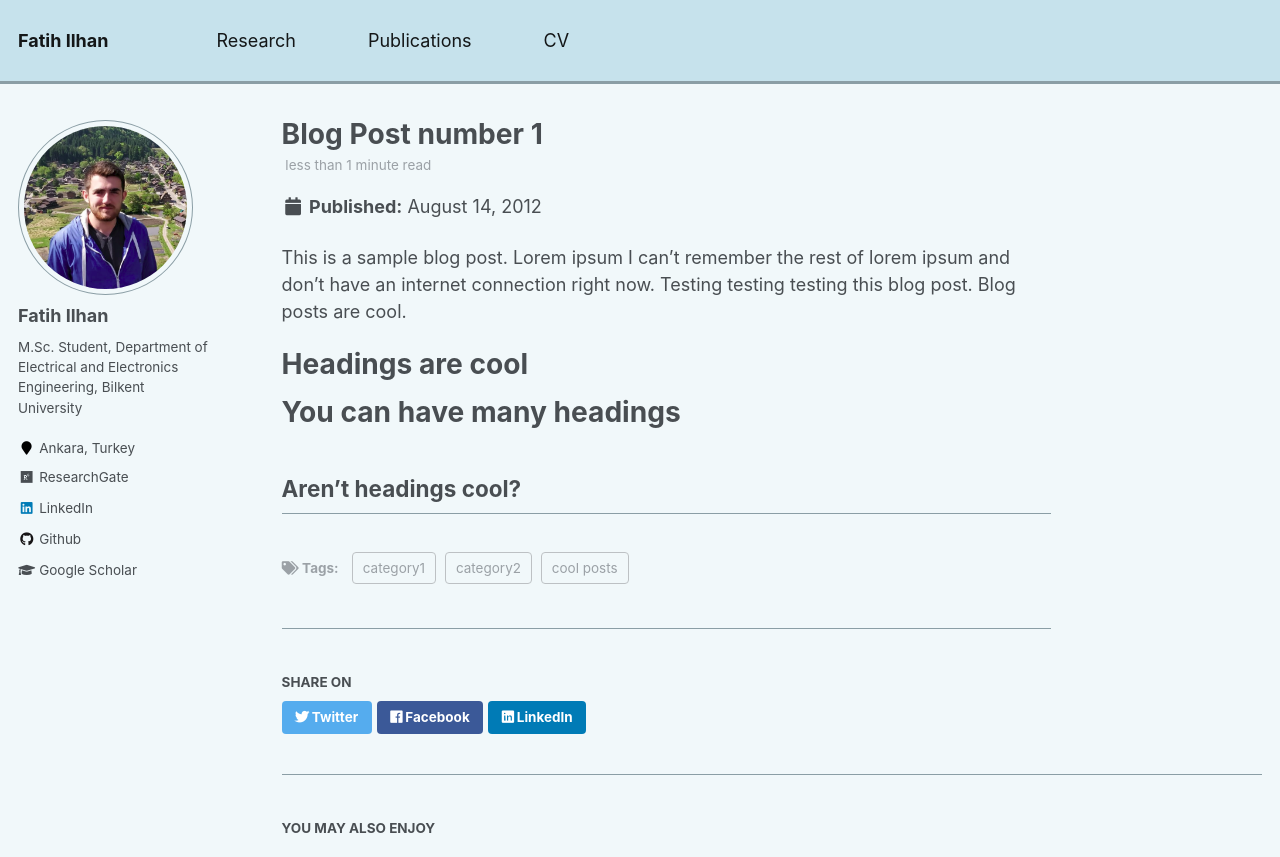
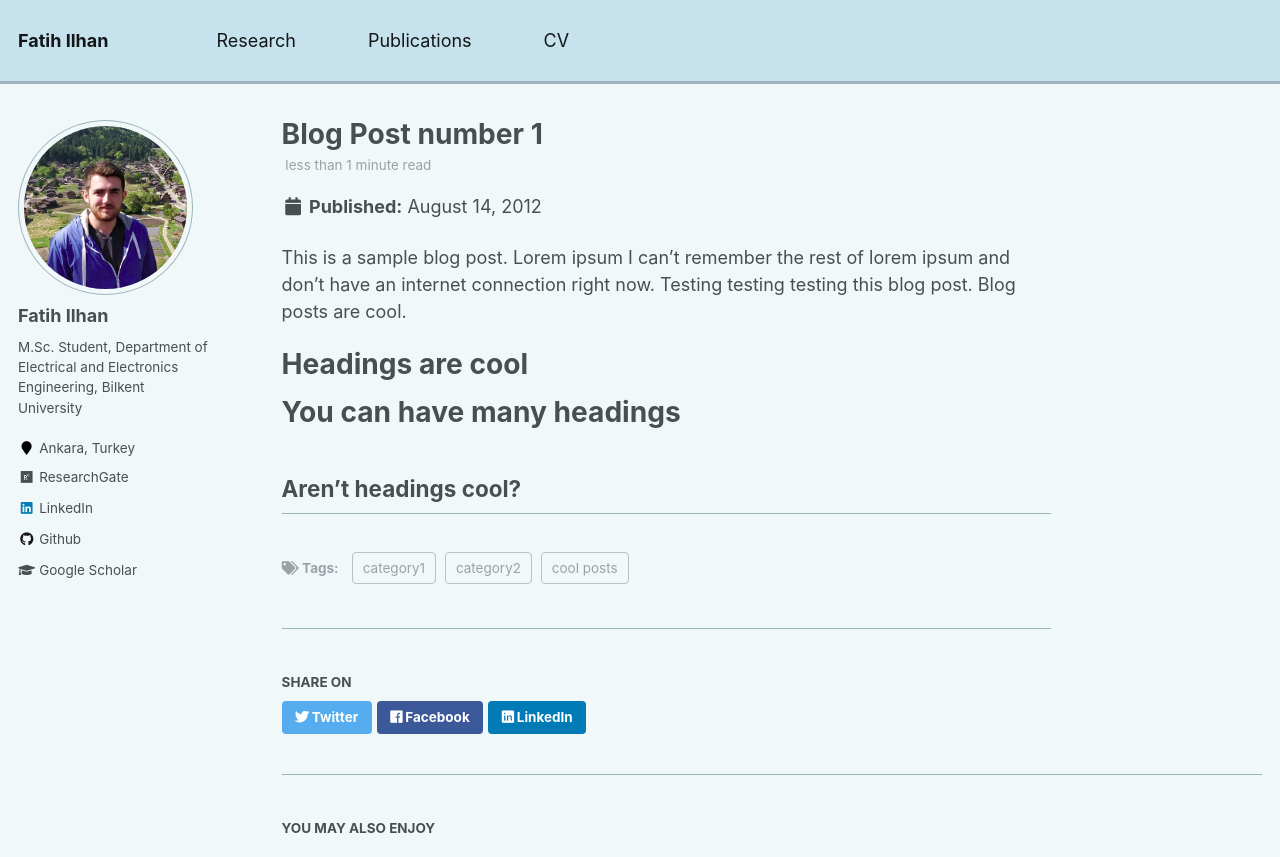
Before and after one commit to fatih-ilhan/fatih-ilhan.github.io, a Jekyll site: the page built from _posts/2012-08-14-blog-post-1.md, in a window 1280 px wide and 1400 px high. Shown: the top 857 px of the window. Built offline with Jekyll 4.4.1, drawn with Linux system fonts in a browser that asks for light colours.

Commit message:
Update _variables.scss

```diff
--- a/_sass/_variables.scss
+++ b/_sass/_variables.scss
@@ -59,7 +59,7 @@ $background-color           : mix(#fff, $masthead-background-color, 75%);
 $code-background-color      : #fafafa;
 $code-background-color-dark : $light-gray;
 $text-color                 : $dark-gray;
-$border-color               : mix(#000000, $masthead-background-color, 30%);
+$border-color               : mix(#000000, $masthead-background-color, 20%);
 
 $primary-color              : #7a8288;
 $success-color              : #62c462;
```
